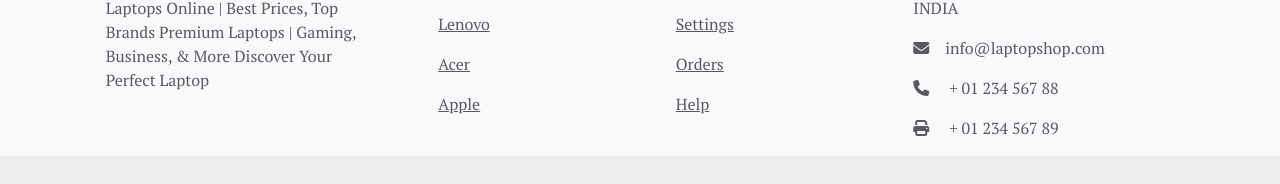
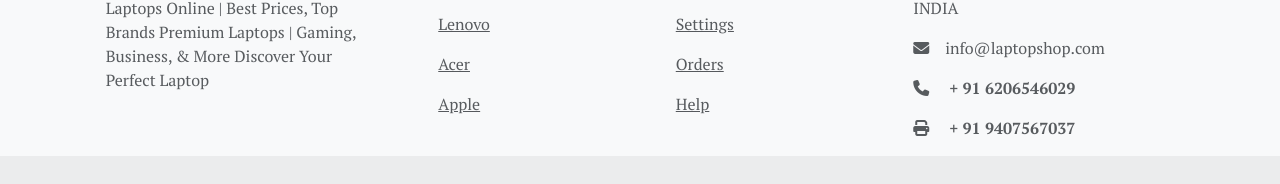
Before and after one commit to suraj-raj01/eCommerce, a React (Vite) app: page / in a window 1280 px wide. Shown: the part 7350-7534 px from the top of the page. Built offline with nearby package versions, Linux system fonts and the light colour scheme; data requests are answered from the project's data file.

Commit message:
Modify Footer

```diff
--- a/src/Components/Footer.jsx
+++ b/src/Components/Footer.jsx
@@ -120,10 +120,10 @@ const Footer=()=>{
                 info@laptopshop.com
               </p>
               <p>
-                <MDBIcon icon="phone" className="me-3" /> + 01 234 567 88
+                <MDBIcon icon="phone" className="me-3" /> <b>+ 91 6206546029</b>
               </p>
               <p>
-                <MDBIcon icon="print" className="me-3" /> + 01 234 567 89
+                <MDBIcon icon="print" className="me-3" /> <b>+ 91 9407567037</b>
               </p>
             </MDBCol>
           </MDBRow>
@@ -132,7 +132,7 @@ const Footer=()=>{
 
       <div className='text-center p-4' style={{ backgroundColor: 'rgba(0, 0, 0, 0.05)' }}>
         © 2024 Copyright:
-        <a className='text-reset fw-bold' href='https://cybrombhopal.com/'>
+        <a className='text-reset fw-bold' href='/'>
           laptopshop.com
         </a>
       </div>
```
